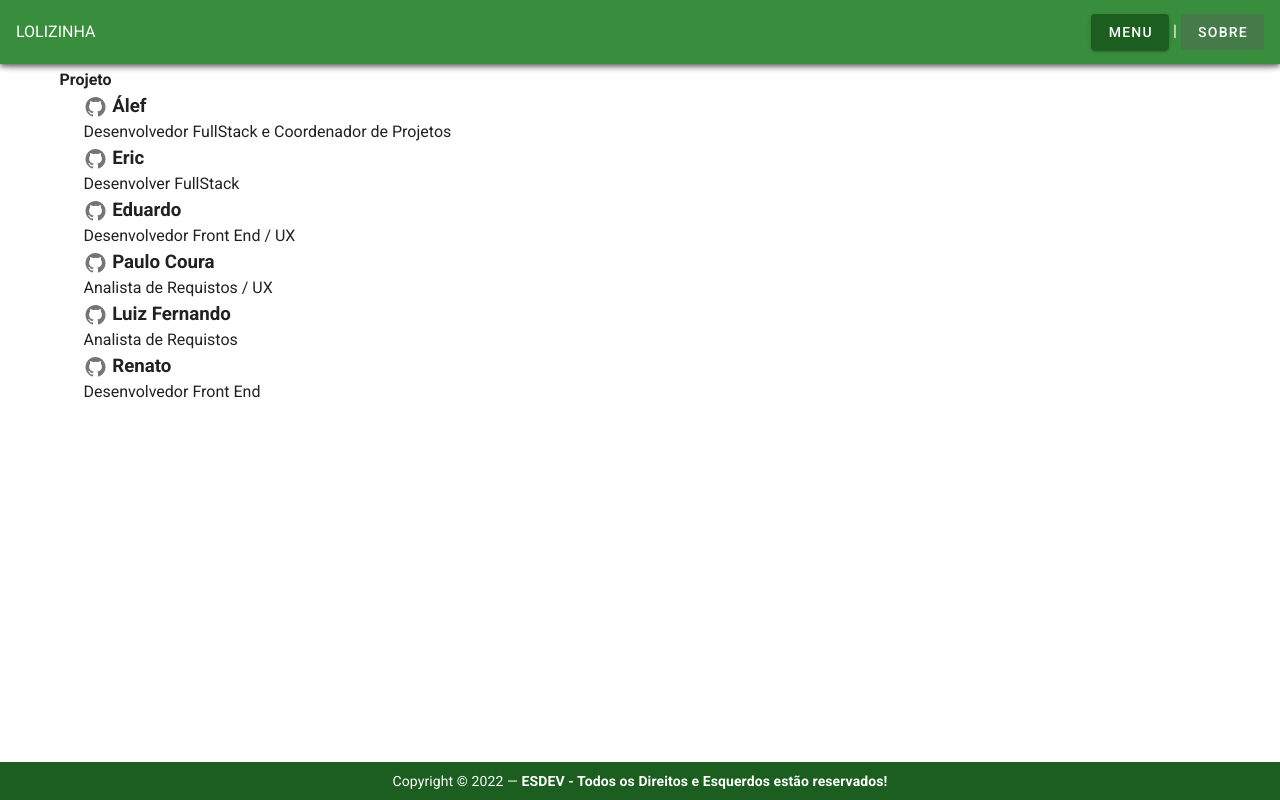
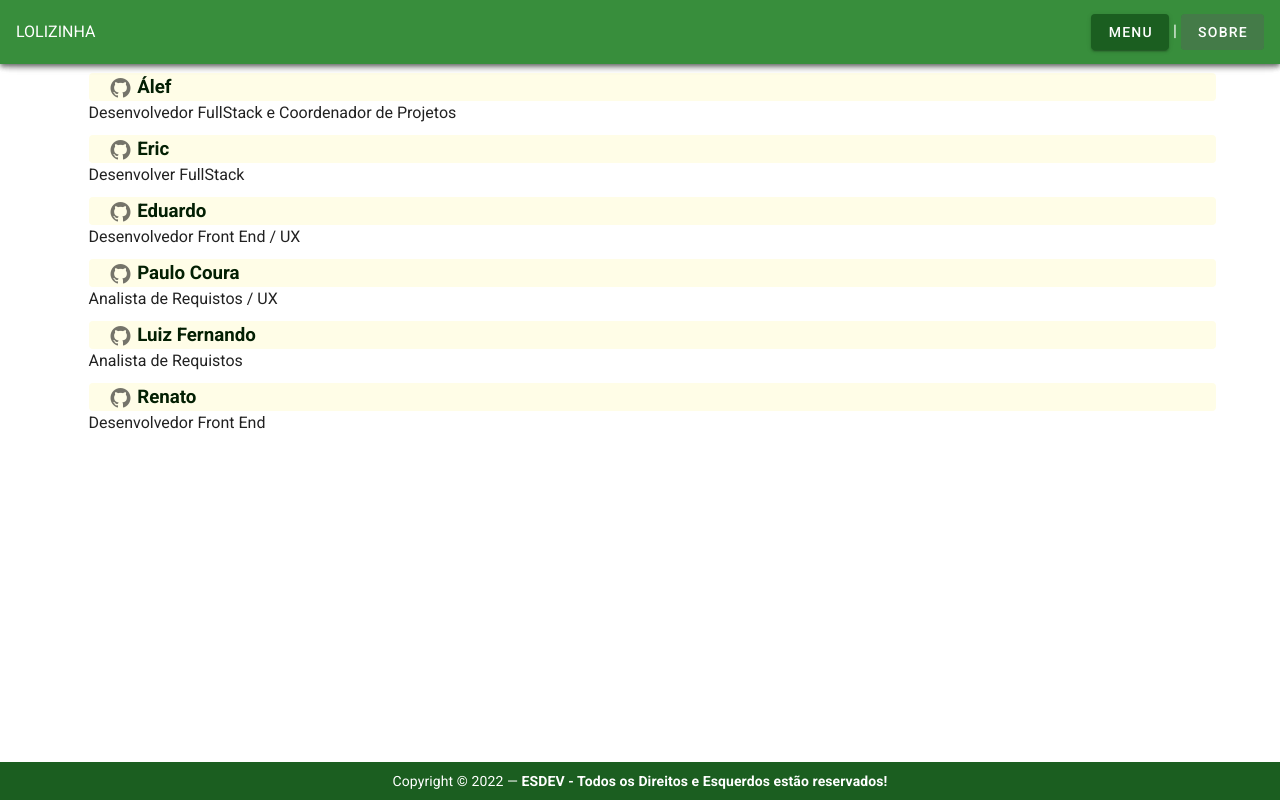
Before and after one commit to AlefCoutinho/AppmodelagemAnime, a Vue app: page /about in a window 1280 px wide. Built offline with nearby package versions, Linux system fonts and the light colour scheme.

Commit message:
UPDATE 004

```diff
--- a/src/components/AnimeForm.vue
+++ b/src/components/AnimeForm.vue
@@ -459,7 +459,8 @@ export default {
 };
 </script>
 
-<style>
+<style scoped>
+
 /* BARRA DE ROLAGEM */
 div::-webkit-scrollbar {
   width: 8px; /* width of the entire scrollbar */
--- a/src/components/PlataformaForm.vue
+++ b/src/components/PlataformaForm.vue
@@ -100,7 +100,7 @@
             <v-col offset-lg="2" lg="8" md="12">
                 <v-simple-table>
                     <thead>
-                        <tr>
+                        <tr class="yellow darken-2 rounded" style="text-align:center" center>
                             <th class="text-left" style="width: 60%">
                                 Plataforma
                             </th>
--- a/src/views/AboutView.vue
+++ b/src/views/AboutView.vue
@@ -1,6 +1,6 @@
 <template>
   <v-container>
-    <strong class="">Projeto</strong>
+    <!-- <strong class="">Projeto</strong> -->
 
     <ul>
       <li
@@ -12,9 +12,12 @@
         dark
         icon
       >
-
-        <h3 > <v-icon size="24px"> mdi-github </v-icon> {{ dev_p.nome }}</h3>
-        {{dev_p.funcao}}
+        <h3 class="rounded inline-block">
+          <a :href="dev_p.link" target="_blank">
+            <v-icon size="24px"> mdi-github </v-icon> {{ dev_p.nome }}
+          </a>
+        </h3>
+        {{ dev_p.funcao }}
       </li>
     </ul>
   </v-container>
@@ -59,21 +62,25 @@ export default {
 };
 </script>
 <style>
-a.mm {
+.mm a{
   text-decoration: none;
-  color: white !important;
+  color: #031f03 !important;
   padding: 20px;
 }
-a.mm:hover {
-  text-decoration: none;
+.mm a:hover {
+  text-decoration: none ;
   color: #00000080 !important;
 }
 .v-card__title {
   justify-content: center;
 }
 
+li {
+  list-style: none;
+  padding: 5px;
+}
 
-li{
-  list-style:none;
+h3 {
+  background: #FFFDE7;
 }
 </style>
```
